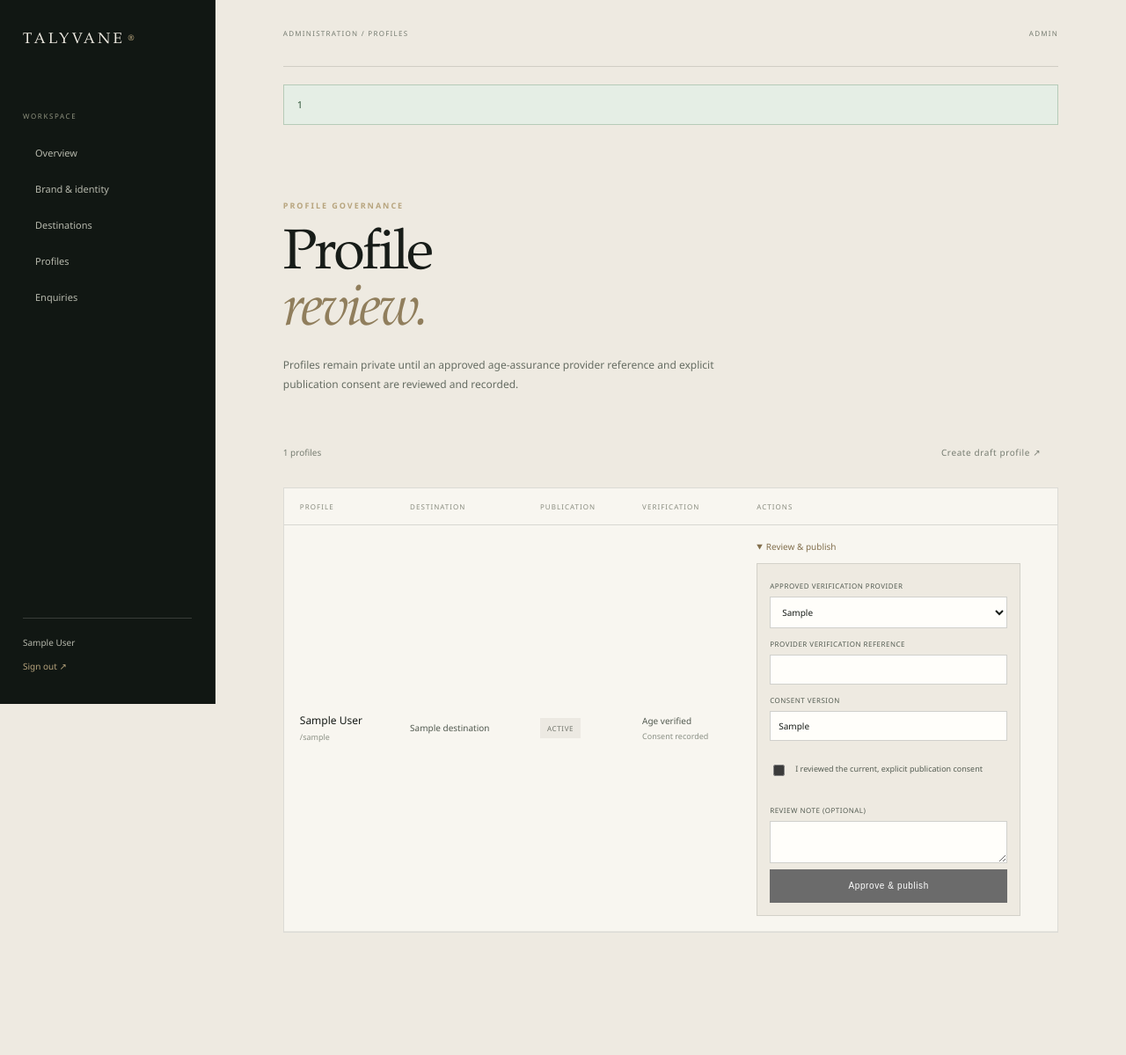
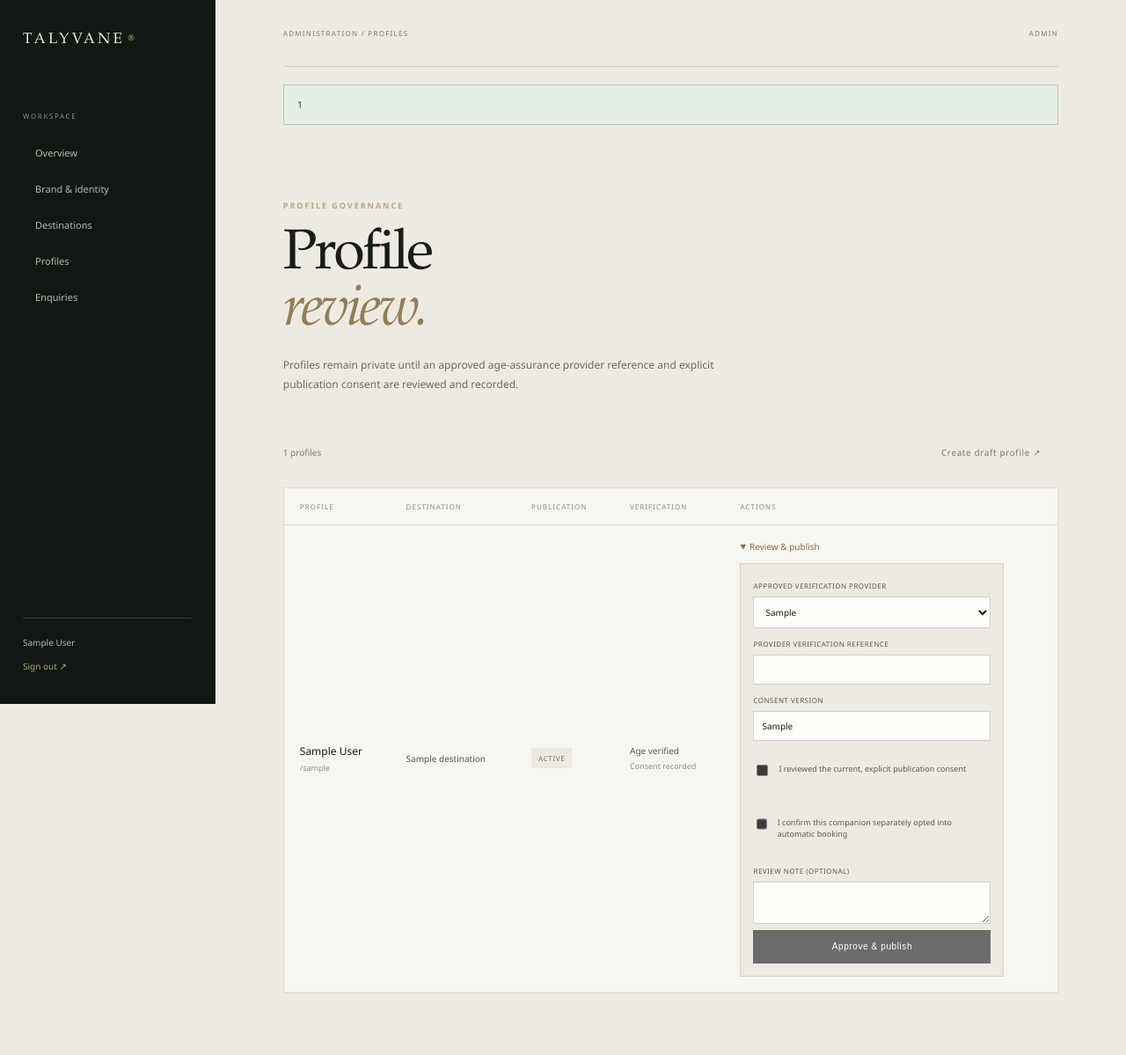
Before and after one commit to LloydCoder/talyvane-platform, a Laravel app: template resources/views/admin/profiles/index.blade.php in a window 1280 px wide, after a click on "Review & publish". Shown: the whole page at 88% size. Before the commit the page ends 1060 px from the top, so only its background shows below. Run offline with Laravel 12, Linux system fonts and the light colour scheme; a user stored in the database is signed in; tables that the repository leaves empty hold one stand-in row (values such as "Sample post"); the template is opened without the code that fills it: most values are stand-ins (such as "Sample title", 1, 10 or a date in 2020); parts of the project's set-up code (start-up, migrations or seed data) failed here and were passed over.

Commit message:
Require explicit companion opt-in attestation for automatic booking eligibility

```diff
--- a/resources/views/admin/profiles/index.blade.php
+++ b/resources/views/admin/profiles/index.blade.php
@@ -31,6 +31,7 @@
                                     <label>Provider verification reference</label><input name="verification_reference" required minlength="8" maxlength="255" autocomplete="off">
                                     <label>Consent version</label><input name="consent_version" value="{{ $consentVersion }}" readonly>
                                     <label class="remember-row"><input type="checkbox" name="consent_confirmed" value="1" required> I reviewed the current, explicit publication consent</label>
+                                    <label class="remember-row"><input type="checkbox" name="automatic_booking_opt_in" value="1"> I confirm this companion separately opted into automatic booking</label>
                                     <label>Review note (optional)</label><textarea name="review_note" rows="2" maxlength="1000"></textarea>
                                     <button class="button button-dark" type="submit">Approve & publish</button>
                                 </form>
```
